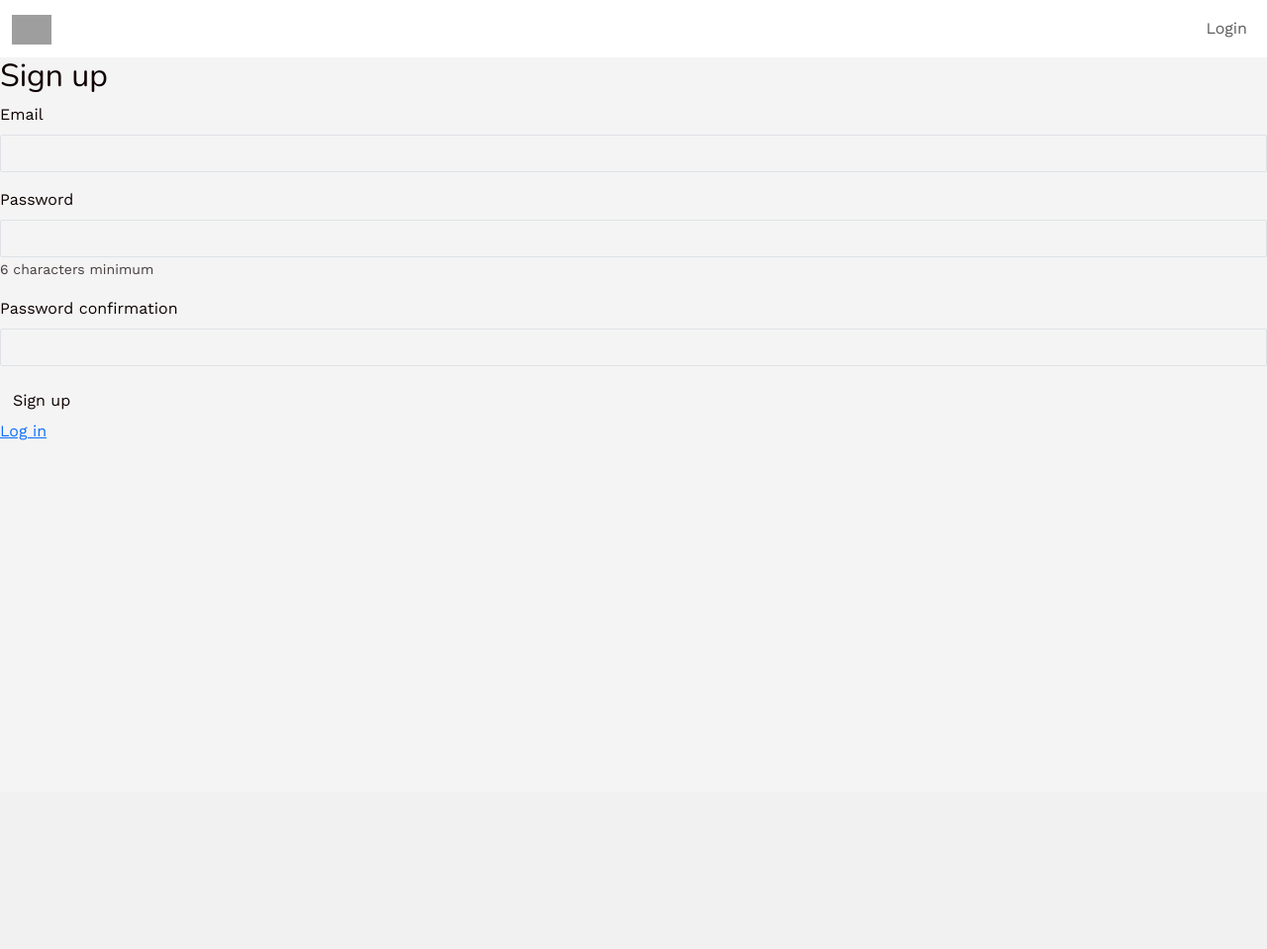
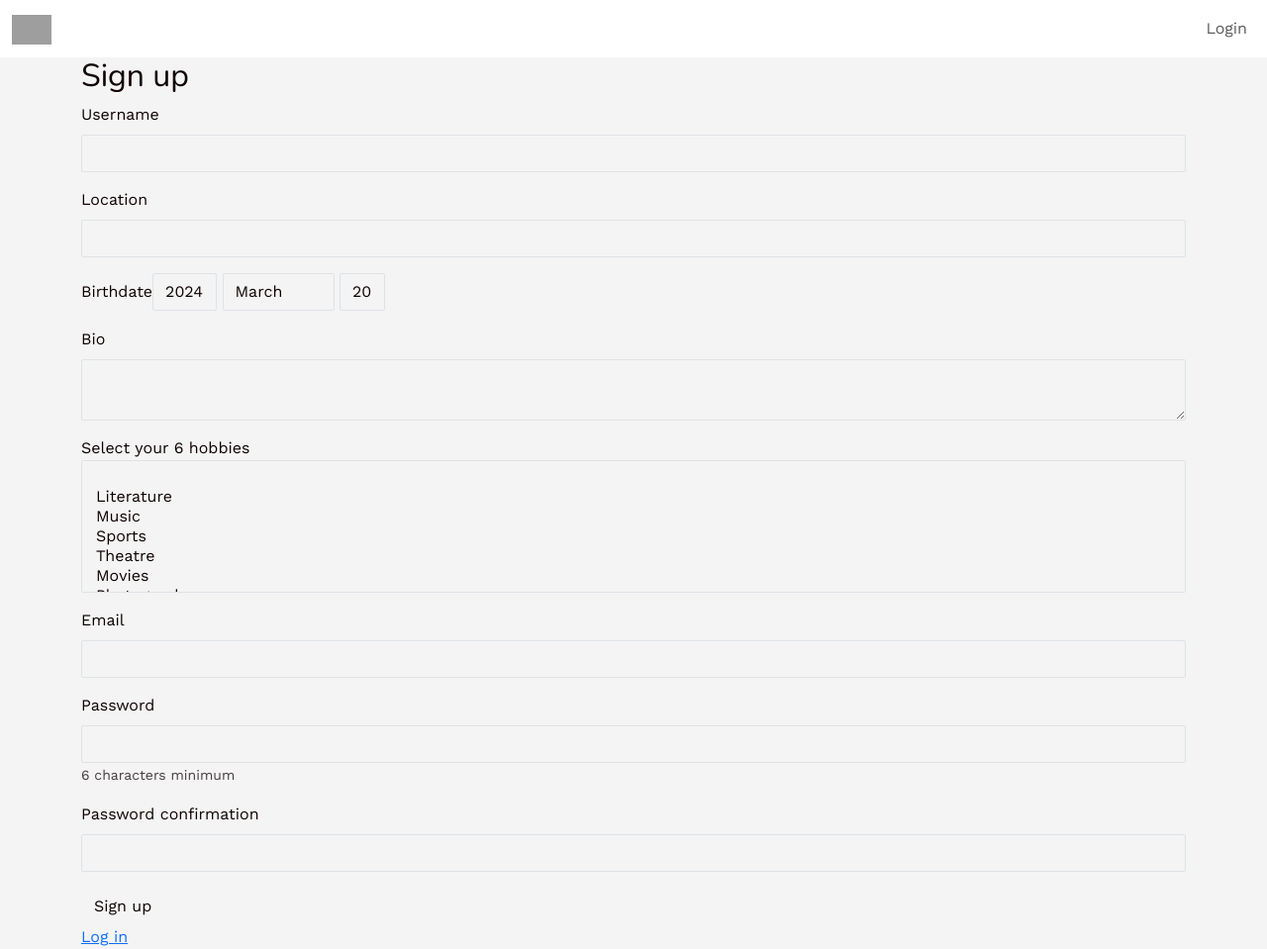
Before and after one commit to barbara-bouillicot/HobbyConnect, a Rails app: page /users/sign_up in a window 1280 px wide. Shown: the whole page at 99% size. Before the commit the page ends 445 px from the top, so only its background shows below. Run offline with Rails 7, Linux system fonts and the light colour scheme; data comes from the database, SQL or seed files in the repository; style sheets or scripts are compiled from the project's sources; some libraries are stand-ins or nearby versions; grey boxes are pictures that could not be loaded.

Commit message:
customized the sign up and edit

```diff
--- a/app/controllers/application_controller.rb
+++ b/app/controllers/application_controller.rb
@@ -1,3 +1,13 @@
 class ApplicationController < ActionController::Base
   before_action :authenticate_user!
+
+  before_action :configure_permitted_parameters, if: :devise_controller?
+
+  def configure_permitted_parameters
+    # For additional fields in app/views/devise/registrations/new.html.erb
+    devise_parameter_sanitizer.permit(:sign_up, keys: [:username, :location, :birthdate, :bio, :selected_hobbies])
+    # For additional in app/views/devise/registrations/edit.html.erb
+    devise_parameter_sanitizer.permit(:account_update, keys: [:username, :location, :birthdate, :bio, :selected_hobbies])
+  end
+
 end
--- a/app/models/hobby.rb
+++ b/app/models/hobby.rb
@@ -1,7 +1,7 @@
 class Hobby < ApplicationRecord
   has_many :users, through: :selected_hobbies
   has_many :selected_hobbies
-  has_many :events
+  has_many :events, dependent: :destroy
 
   validates :name, presence: true
 end
--- a/app/views/devise/registrations/new.html.erb
+++ b/app/views/devise/registrations/new.html.erb
@@ -1,9 +1,36 @@
-<h2>Sign up</h2>
+<div class="container">
+  <h2>Sign up</h2>
 
 <%= simple_form_for(resource, as: resource_name, url: registration_path(resource_name)) do |f| %>
   <%= f.error_notification %>
 
   <div class="form-inputs">
+    <%= f.input :username,
+                required: true,
+                autofocus: true,
+                input_html: { autocomplete: "Username" }%>
+    <%= f.input :location,
+                required: true,
+                autofocus: true,
+                input_html: { autocomplete: "location" }%>
+    <%= f.input :birthdate, as: :date,
+                start_year: Date.today.year - 90,
+                end_year: Date.today.year,
+                order: [:day, :month, :year],
+                required: true,
+                autofocus: true,
+                input_html: { autocomplete: "Birthdate" }%>
+    <%= f.input :bio, as: :text,
+                required: true,
+                autofocus: true,
+                input_html: { autocomplete: "Bio" }%>
+    <%= f.label :selected_hobbies, 'Select your 6 hobbies' %>
+    <%= f.input :selected_hobbies, as: :select,
+                collection: Hobby.all,
+                input_html: { multiple: true, autocomplete: "hobbies", size: 6 },
+                label: false,
+                required: true %>
+
     <%= f.input :email,
                 required: true,
                 autofocus: true,
@@ -23,3 +50,4 @@
 <% end %>
 
 <%= render "devise/shared/links" %>
+</div>
--- a/app/views/devise/sessions/new.html.erb
+++ b/app/views/devise/sessions/new.html.erb
@@ -1,3 +1,5 @@
+<div class="container">
+
 <h2>Log in</h2>
 
 <%= simple_form_for(resource, as: resource_name, url: session_path(resource_name)) do |f| %>
@@ -18,3 +20,4 @@
 <% end %>
 
 <%= render "devise/shared/links" %>
+</div>
--- a/db/seeds.rb
+++ b/db/seeds.rb
@@ -8,9 +8,11 @@
 #     MovieGenre.find_or_create_by!(name: genre_name)
 #   end
 
+
 Hobby.destroy_all
 Chatroom.destroy_all
 User.destroy_all
+Event.destroy_all
 
 puts "Seeding hobbies..."
 
```
Also changed, not shown: app/views/devise/registrations/edit.html.erb (+24 -0 lines).
